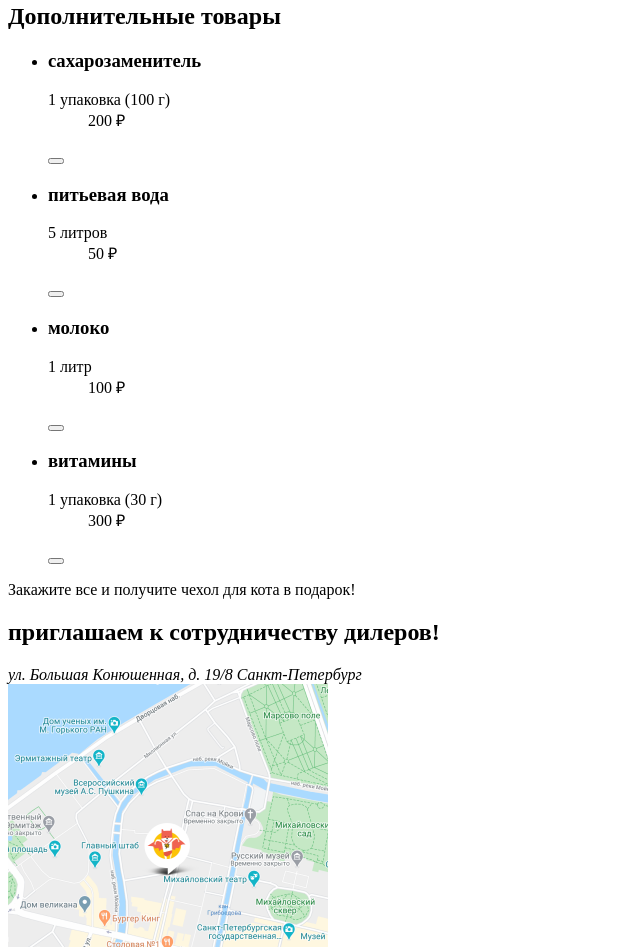
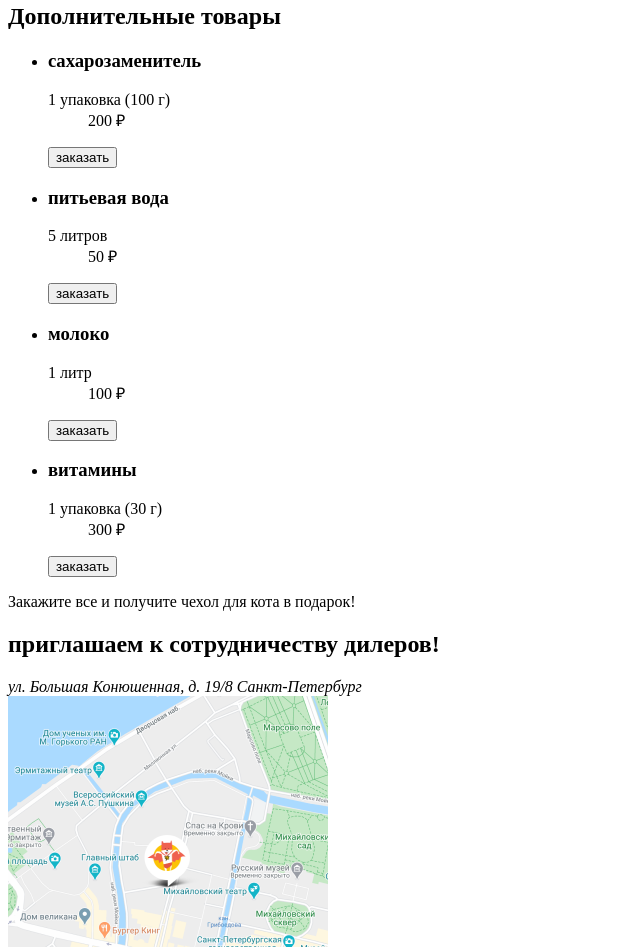
Before and after one commit to savoyskiy/2062579-cat-energy-1, a website: page catalog.html in a window 1280 px wide. Shown: the part 2528-3475 px from the top of the page, without its empty margins (0-640 px from the left). Drawn offline with Linux system fonts and the light colour scheme.

Commit message:
дорабатывает кнопки доп.товаров

```diff
--- a/catalog.html
+++ b/catalog.html
@@ -170,7 +170,7 @@
               <dt class="goods-description__term">1 упаковка (100 г)</dt>
               <dd class="goods-description__definition">200 ₽</dd>
             </dl>
-            <button class="goods__button button goods__button--mobile" type="button"></button>
+            <button class="goods__button button goods__button--mobile" type="button">заказать</button>
           </li>
 
           <li class="goods__item">
@@ -179,7 +179,7 @@
               <dt class="goods-description__term">5 литров</dt>
               <dd class="goods-description__definition">50 ₽</dd>
             </dl>
-            <button class="goods__button button goods__button--mobile" type="button"></button>
+            <button class="goods__button button goods__button--mobile" type="button">заказать</button>
           </li>
 
           <li class="goods__item">
@@ -188,7 +188,7 @@
               <dt class="goods-description__term">1 литр</dt>
               <dd class="goods-description__definition">100 ₽</dd>
             </dl>
-            <button class="goods__button button goods__button--mobile" type="button"></button>
+            <button class="goods__button button goods__button--mobile" type="button">заказать</button>
           </li>
 
           <li class="goods__item">
@@ -197,7 +197,7 @@
               <dt class="goods-description__term">1 упаковка (30 г)</dt>
               <dd class="goods-description__definition">300 ₽</dd>
             </dl>
-            <button class="goods__button button goods__button--mobile" type="button"></button>
+            <button class="goods__button button goods__button--mobile" type="button">заказать</button>
           </li>
         </ul>
 
```
